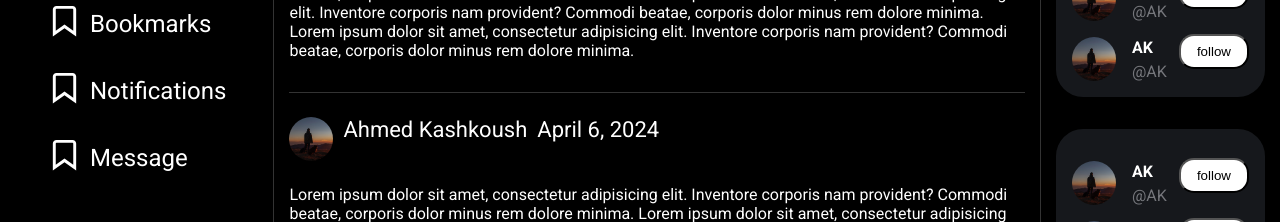
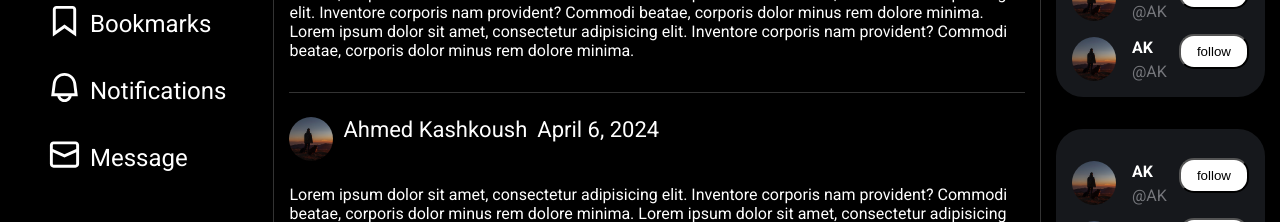
Before and after one commit to AbdAlRahmanGad/TwitterClone, a React (Vite) app in the folder frontend/: page /home/for_you in a window 1280 px wide. Shown: the part 260-482 px from the top of the page. Built offline with nearby package versions, Linux system fonts and the light colour scheme.

Commit message:
fix: update nav icons

```diff
--- a/frontend/src/components/PageNav.jsx
+++ b/frontend/src/components/PageNav.jsx
@@ -42,10 +42,14 @@ export default function PageNav() {
           </NavLink>
         </li>
         <li>
-          <NavLink to={"/notifications"}>
-            <svg viewBox="0 0 24 24">
+        <NavLink to={"/notifications"}>
+            <svg
+              viewBox="0 0 24 24"
+              aria-hidden="true"
+              className="r-4qtqp9 r-yyyyoo r-dnmrzs r-bnwqim r-1plcrui r-lrvibr r-1nao33i r-lwhw9o r-cnnz9e"
+            >
               <g>
-                <path d="M4 4.5C4 3.12 5.119 2 6.5 2h11C18.881 2 20 3.12 20 4.5v18.44l-8-5.71-8 5.71V4.5zM6.5 4c-.276 0-.5.22-.5.5v14.56l6-4.29 6 4.29V4.5c0-.28-.224-.5-.5-.5h-11z"></path>
+                <path d="M19.993 9.042C19.48 5.017 16.054 2 11.996 2s-7.49 3.021-7.999 7.051L2.866 18H7.1c.463 2.282 2.481 4 4.9 4s4.437-1.718 4.9-4h4.236l-1.143-8.958zM12 20c-1.306 0-2.417-.835-2.829-2h5.658c-.412 1.165-1.523 2-2.829 2zm-6.866-4l.847-6.698C6.364 6.272 8.941 4 11.996 4s5.627 2.268 6.013 5.295L18.864 16H5.134z"></path>
               </g>
             </svg>
             <span>Notifications</span>
@@ -53,13 +57,17 @@ export default function PageNav() {
         </li>
         <li>
           <NavLink to={"/messages"}>
-            <svg viewBox="0 0 24 24">
+            <svg
+              viewBox="0 0 24 24"
+              aria-hidden="true"
+              className="r-4qtqp9 r-yyyyoo r-dnmrzs r-bnwqim r-1plcrui r-lrvibr r-1nao33i r-lwhw9o r-cnnz9e"
+            >
               <g>
-                <path d="M4 4.5C4 3.12 5.119 2 6.5 2h11C18.881 2 20 3.12 20 4.5v18.44l-8-5.71-8 5.71V4.5zM6.5 4c-.276 0-.5.22-.5.5v14.56l6-4.29 6 4.29V4.5c0-.28-.224-.5-.5-.5h-11z"></path>
+                <path d="M1.998 5.5c0-1.381 1.119-2.5 2.5-2.5h15c1.381 0 2.5 1.119 2.5 2.5v13c0 1.381-1.119 2.5-2.5 2.5h-15c-1.381 0-2.5-1.119-2.5-2.5v-13zm2.5-.5c-.276 0-.5.224-.5.5v2.764l8 3.638 8-3.636V5.5c0-.276-.224-.5-.5-.5h-15zm15.5 5.463l-8 3.636-8-3.638V18.5c0 .276.224.5.5.5h15c.276 0 .5-.224.5-.5v-8.037z"></path>
               </g>
             </svg>
             <span>Message</span>
-          </NavLink>
+            </NavLink>
         </li>
       </ul>
     </nav>
```
